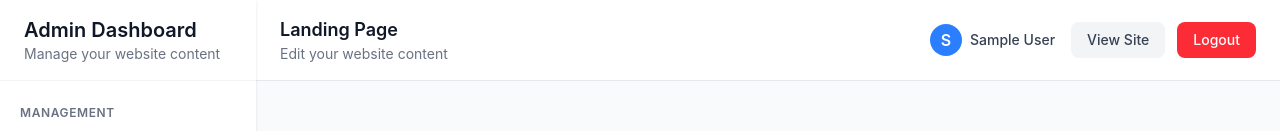
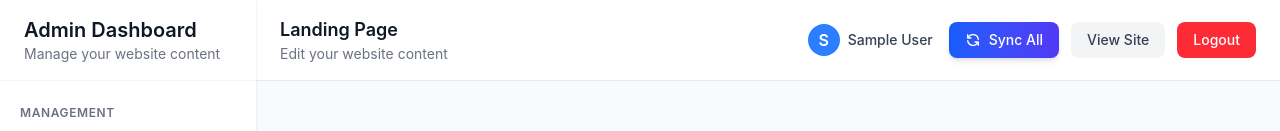
Before and after one commit to sheetsprojectsofficial/sheetsprojects_demo, a React (Vite) app in the folder frontend/: page /dashboard in a window 1280 px wide. Shown: the top 131 px of the page. Built offline with nearby package versions, Linux system fonts and the light colour scheme; no server answers; sample sign-in values are in the browser's storage.

Commit message:
sync fix

```diff
--- a/frontend/src/components/Dashboard.jsx
+++ b/frontend/src/components/Dashboard.jsx
@@ -8,6 +8,7 @@ import AdminBooks from './AdminBooks';
 import Orders from './Orders';
 import CustomerDashboard from './CustomerDashboard';
 import AdminBookings from './AdminBookings';
+import { toast } from 'react-toastify';
 
 const Dashboard = () => {
   const { user, isAdmin, logout } = useAuth();
@@ -15,6 +16,8 @@ const Dashboard = () => {
   const [searchParams, setSearchParams] = useSearchParams();
   const [sidebarOpen, setSidebarOpen] = useState(false);
   const [activeTab, setActiveTab] = useState(searchParams.get('tab') || 'landing');
+  const [syncing, setSyncing] = useState(false);
+  const [syncStatus, setSyncStatus] = useState('');
 
   useEffect(() => {
     const tab = searchParams.get('tab') || 'landing';
@@ -53,6 +56,127 @@ const Dashboard = () => {
       navigate('/');
     } catch (error) {
       console.error('Error logging out:', error);
+    }
+  };
+
+  const syncAll = async () => {
+    if (!user || !isAdmin()) return;
+
+    setSyncing(true);
+    setSyncStatus('Starting sync...');
+    const results = {
+      products: { success: false, message: '' },
+      blogs: { success: false, message: '' },
+      books: { success: false, message: '' },
+      orders: { success: false, message: '' },
+      bookings: { success: false, message: '' }
+    };
+
+    try {
+      const token = await user.getIdToken();
+      const headers = {
+        'Authorization': `Bearer ${token}`,
+        'Content-Type': 'application/json'
+      };
+
+      // Sync Products (just refresh the data)
+      setSyncStatus('Syncing products...');
+      try {
+        const response = await fetch(`${import.meta.env.VITE_API_URL}/products`, { headers });
+        const data = await response.json();
+        results.products.success = data.success;
+        results.products.message = data.success ? 'Products refreshed' : 'Products failed';
+      } catch (error) {
+        results.products.message = `Products error: ${error.message}`;
+      }
+
+      // Sync Blogs
+      setSyncStatus('Syncing blogs from Drive...');
+      try {
+        const response = await fetch(`${import.meta.env.VITE_API_URL}/blog/admin/sync`, {
+          method: 'POST',
+          headers
+        });
+        const data = await response.json();
+        results.blogs.success = data.success;
+        results.blogs.message = data.success
+          ? `Blogs: Created ${data.syncResults?.created || 0}, Updated ${data.syncResults?.updated || 0}`
+          : 'Blogs sync failed';
+      } catch (error) {
+        results.blogs.message = `Blogs error: ${error.message}`;
+      }
+
+      // Sync Books
+      setSyncStatus('Syncing books from Drive...');
+      try {
+        const response = await fetch(`${import.meta.env.VITE_API_URL}/books/admin/sync`, {
+          method: 'POST',
+          headers
+        });
+        const data = await response.json();
+        results.books.success = data.success;
+        results.books.message = data.success
+          ? `Books: Created ${data.syncResults?.created || 0}, Updated ${data.syncResults?.updated || 0}`
+          : 'Books sync failed';
+      } catch (error) {
+        results.books.message = `Books error: ${error.message}`;
+      }
+
+      // Sync Orders Solution Links
+      setSyncStatus('Syncing order solutions...');
+      try {
+        const response = await fetch(`${import.meta.env.VITE_API_URL}/orders/solution/sync-from-sheets`, {
+          method: 'POST',
+          headers
+        });
+        const data = await response.json();
+        results.orders.success = data.success;
+        results.orders.message = data.success
+          ? `Orders: ${data.details?.ordersUpdated || 0} updated`
+          : 'Orders sync failed';
+      } catch (error) {
+        results.orders.message = `Orders error: ${error.message}`;
+      }
+
+      // Sync Bookings (refresh)
+      setSyncStatus('Refreshing bookings...');
+      try {
+        const response = await fetch(`${import.meta.env.VITE_API_BASE_URL || 'http://localhost:5004'}/api/bookings`, {
+          headers
+        });
+        const data = await response.json();
+        results.bookings.success = data.success;
+        results.bookings.message = data.success ? 'Bookings refreshed' : 'Bookings failed';
+      } catch (error) {
+        results.bookings.message = `Bookings error: ${error.message}`;
+      }
+
+      // Show summary
+      const successCount = Object.values(results).filter(r => r.success).length;
+      const totalCount = Object.keys(results).length;
+
+      if (successCount === totalCount) {
+        toast.success(`✅ All data synced successfully!`);
+      } else {
+        toast.warning(`⚠️ Sync completed with some issues (${successCount}/${totalCount} successful)`);
+      }
+
+      setSyncStatus('Sync completed!');
+
+      // Reload the current page after a brief delay
+      setTimeout(() => {
+        window.location.reload();
+      }, 1000);
+
+    } catch (error) {
+      console.error('Error during sync:', error);
+      toast.error('❌ Sync failed: ' + error.message);
+      setSyncStatus('Sync failed');
+    } finally {
+      setTimeout(() => {
+        setSyncing(false);
+        setSyncStatus('');
+      }, 2000);
     }
   };
 
@@ -219,6 +343,31 @@ const Dashboard = () => {
                 </span>
               </div>
               <div className="flex items-center space-x-2 sm:space-x-3">
+                {isAdmin() && (
+                  <button
+                    onClick={syncAll}
+                    disabled={syncing}
+                    className="px-3 py-2 sm:px-4 cursor-pointer text-xs sm:text-sm font-medium text-white bg-gradient-to-r from-blue-600 to-indigo-600 rounded-lg hover:from-blue-700 hover:to-indigo-700 transition-all duration-200 disabled:opacity-50 disabled:cursor-not-allowed flex items-center gap-2 shadow-md whitespace-nowrap"
+                    title="Sync all data sources (Products, Blogs, Books, Orders, Bookings)"
+                  >
+                    {syncing ? (
+                      <>
+                        <svg className="animate-spin h-4 w-4" fill="none" viewBox="0 0 24 24">
+                          <circle className="opacity-25" cx="12" cy="12" r="10" stroke="currentColor" strokeWidth="4"></circle>
+                          <path className="opacity-75" fill="currentColor" d="M4 12a8 8 0 018-8V0C5.373 0 0 5.373 0 12h4zm2 5.291A7.962 7.962 0 014 12H0c0 3.042 1.135 5.824 3 7.938l3-2.647z"></path>
+                        </svg>
+                        <span className="hidden sm:inline">{syncStatus}</span>
+                      </>
+                    ) : (
+                      <>
+                        <svg className="h-4 w-4" fill="none" viewBox="0 0 24 24" stroke="currentColor">
+                          <path strokeLinecap="round" strokeLinejoin="round" strokeWidth={2} d="M4 4v5h.582m15.356 2A8.001 8.001 0 004.582 9m0 0H9m11 11v-5h-.581m0 0a8.003 8.003 0 01-15.357-2m15.357 2H15" />
+                        </svg>
+                        <span>Sync All</span>
+                      </>
+                    )}
+                  </button>
+                )}
                 <button
                   onClick={() => navigate('/')}
                   className="px-3 py-2 sm:px-4 cursor-pointer text-xs sm:text-sm font-medium text-gray-700 bg-gray-100 rounded-lg hover:bg-gray-200 transition-colors whitespace-nowrap"
```
Also changed, not shown: 1 other file (tests, documents, lock files or other folders).
